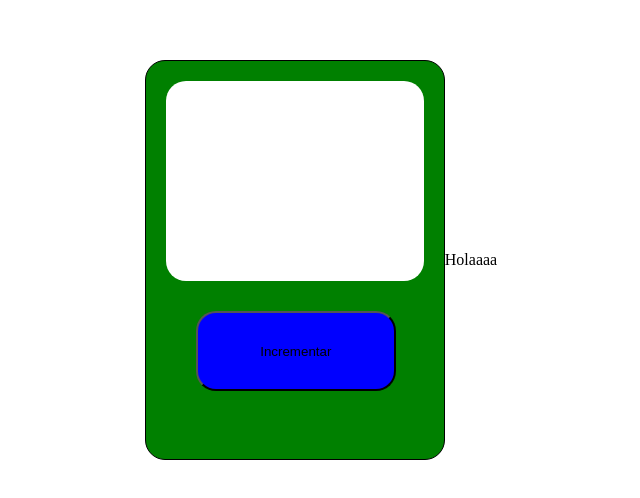
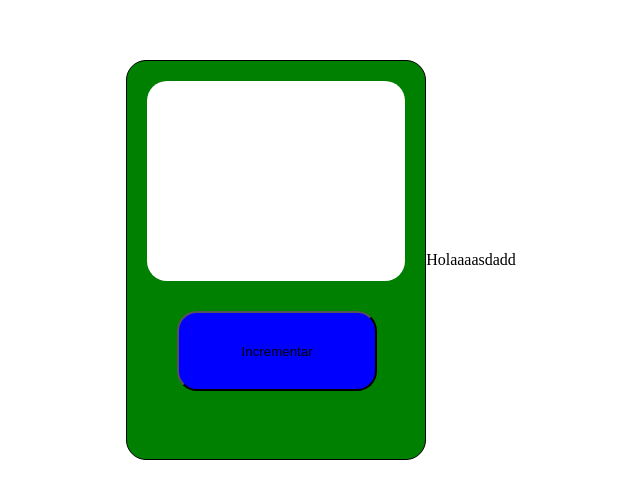
Before and after one commit to BeBono/contador-delete, a plain HTML site: page 16_Contador/index.html in a window 1280 px wide. Shown: the part 140-638 px from the top of the page, without its empty margins (319-959 px from the left). Drawn offline with Linux system fonts and the light colour scheme.

Commit message:
commit 2

```diff
--- a/16_Contador/index.html
+++ b/16_Contador/index.html
@@ -16,6 +16,8 @@
 
     <div class="prueba"> Holaaaa</div>
 
+    sdadd
+
 
 <script src="script.js"></script>
 </body>
```
